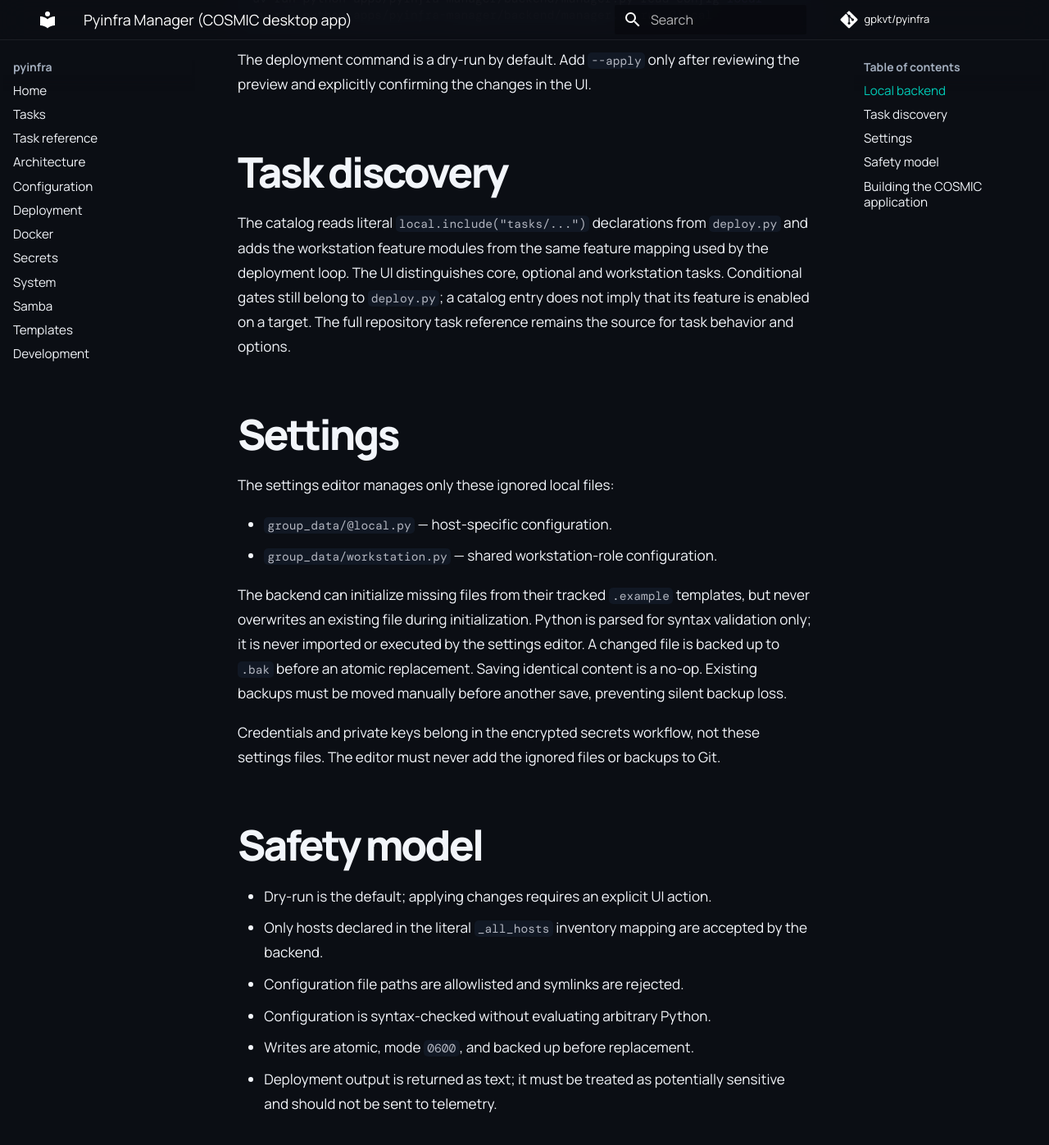
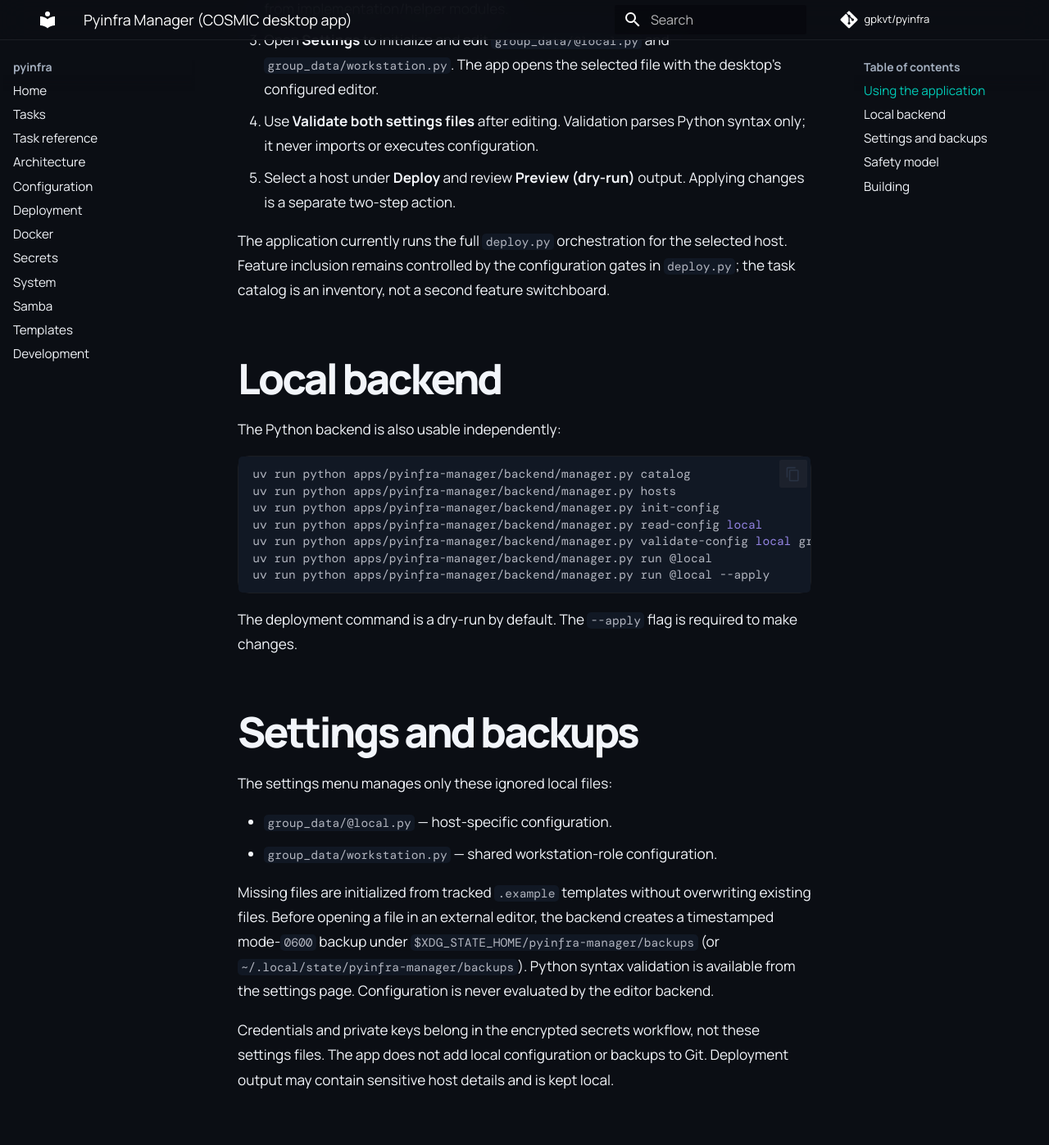
Before and after one commit to gpkvt/pyinfra, an MkDocs documentation site: the page built from docs/pyinfra-manager.md, in a window 1280 px wide and 1400 px high, scrolled down 574 px. Shown: the top 1397 px of the window at 82% size. Built offline with MkDocs 1.6.1 and Material for MkDocs 9.7.7, drawn with Linux system fonts in a browser that asks for light colours; comment, search, counter and statistics services are not loaded; some of the changed text lies outside the part shown.

Commit message:
Document COSMIC manager workflow and safety model

````diff
--- a/docs/pyinfra-manager.md
+++ b/docs/pyinfra-manager.md
@@ -1,68 +1,88 @@
 # Pyinfra Manager (COSMIC desktop app)
 
-Pyinfra Manager is a native COSMIC desktop front end for this repository. It is
-designed to operate on the local checkout and delegates deployments to the
-existing `deploy.py` entry point; it does not duplicate pyinfra task logic.
+Pyinfra Manager is a native COSMIC desktop front end for this repository. It
+delegates deployment to the existing `deploy.py` entry point and does not
+duplicate pyinfra task logic.
+
+## Using the application
+
+1. Start Pyinfra Manager and select the repository checkout in the path field.
+2. Open **Tasks** and load the catalog. It includes literal includes from
+   `deploy.py`, the workstation task loop parsed from that file, and Python
+   modules found below `tasks/`. The `entrypoint` field distinguishes modules
+   included by the deployment from implementation/helper modules.
+3. Open **Settings** to initialize and edit `group_data/@local.py` and
+   `group_data/workstation.py`. The app opens the selected file with the
+   desktop's configured editor.
+4. Use **Validate both settings files** after editing. Validation parses Python
+   syntax only; it never imports or executes configuration.
+5. Select a host under **Deploy** and review **Preview (dry-run)** output.
+   Applying changes is a separate two-step action.
+
+The application currently runs the full `deploy.py` orchestration for the
+selected host. Feature inclusion remains controlled by the configuration
+gates in `deploy.py`; the task catalog is an inventory, not a second feature
+switchboard.
 
 ## Local backend
 
-The Python backend is the local control plane used by the desktop application:
+The Python backend is also usable independently:
 
 ```bash
 uv run python apps/pyinfra-manager/backend/manager.py catalog
 uv run python apps/pyinfra-manager/backend/manager.py hosts
 uv run python apps/pyinfra-manager/backend/manager.py init-config
 uv run python apps/pyinfra-manager/backend/manager.py read-config local
+uv run python apps/pyinfra-manager/backend/manager.py validate-config local group_data/@local.py
 uv run python apps/pyinfra-manager/backend/manager.py run @local
+uv run python apps/pyinfra-manager/backend/manager.py run @local --apply
 ```
 
-The deployment command is a dry-run by default. Add `--apply` only after
-reviewing the preview and explicitly confirming the changes in the UI.
+The deployment command is a dry-run by default. The `--apply` flag is required
+to make changes.
 
-## Task discovery
+## Settings and backups
 
-The catalog reads literal `local.include("tasks/...")` declarations from
-`deploy.py` and adds the workstation feature modules from the same feature
-mapping used by the deployment loop. The UI distinguishes core, optional and
-workstation tasks. Conditional gates still belong to `deploy.py`; a catalog
-entry does not imply that its feature is enabled on a target. The full
-repository task reference remains the source for task behavior and options.
-
-## Settings
-
-The settings editor manages only these ignored local files:
+The settings menu manages only these ignored local files:
 
 - `group_data/@local.py` — host-specific configuration.
 - `group_data/workstation.py` — shared workstation-role configuration.
 
-The backend can initialize missing files from their tracked `.example`
-templates, but never overwrites an existing file during initialization.
-Python is parsed for syntax validation only; it is never imported or executed
-by the settings editor. A changed file is backed up to `.bak` before an
-atomic replacement. Saving identical content is a no-op. Existing backups
-must be moved manually before another save, preventing silent backup loss.
+Missing files are initialized from tracked `.example` templates without
+overwriting existing files. Before opening a file in an external editor, the
+backend creates a timestamped mode-`0600` backup under
+`$XDG_STATE_HOME/pyinfra-manager/backups` (or
+`~/.local/state/pyinfra-manager/backups`). Python syntax validation is
+available from the settings page. Configuration is never evaluated by the
+editor backend.
 
 Credentials and private keys belong in the encrypted secrets workflow, not
-these settings files. The editor must never add the ignored files or backups
-to Git.
+these settings files. The app does not add local configuration or backups to
+Git. Deployment output may contain sensitive host details and is kept local.
 
 ## Safety model
 
-- Dry-run is the default; applying changes requires an explicit UI action.
+- Dry-run is the default; applying changes requires an explicit second action.
 - Only hosts declared in the literal `_all_hosts` inventory mapping are
   accepted by the backend.
-- Configuration file paths are allowlisted and symlinks are rejected.
-- Configuration is syntax-checked without evaluating arbitrary Python.
-- Writes are atomic, mode `0600`, and backed up before replacement.
-- Deployment output is returned as text; it must be treated as potentially
-  sensitive and should not be sent to telemetry.
+- Configuration file paths are allowlisted; symlinked config files and a
+  symlinked `group_data` directory are rejected.
+- Settings syntax is parsed without evaluating arbitrary Python.
+- Backups are private and stored outside the repository.
+- Deployment output is not sent to telemetry or an external service.
 
-## Building the COSMIC application
+## Building
 
-The Rust front end uses the official `libcosmic` toolkit. Install the Rust
-toolchain and the native dependencies listed by the
-[libcosmic project](https://github.com/pop-os/libcosmic), then build from
-`apps/pyinfra-manager` with Cargo. The desktop shell should launch the local
-backend with the repository root as its working directory.
+Install Rust/Cargo and the native libraries listed by the
+[libcosmic project](https://github.com/pop-os/libcosmic), then build:
 
-The app is intentionally kept separate from the pyinfra runtime dependencies.
+```bash
+cd apps/pyinfra-manager
+cargo build --release
+```
+
+The resulting executable is `target/release/pyinfra-manager`. Install
+`resources/org.pyinfra.Manager.desktop` into
+`~/.local/share/applications/` to add it to the desktop launcher. The app
+expects `uv` and the Python project dependencies to be available on the
+system, and it must be pointed at a pyinfra repository checkout.
````
